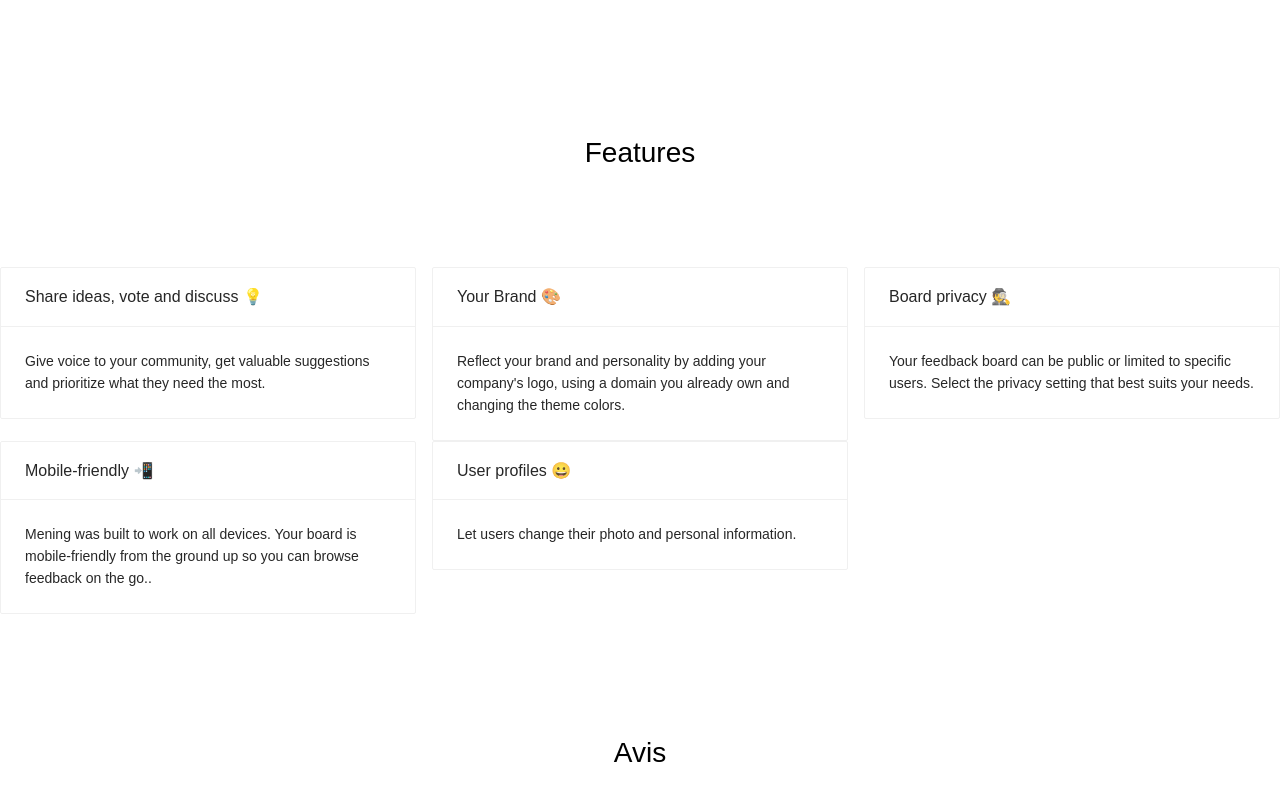
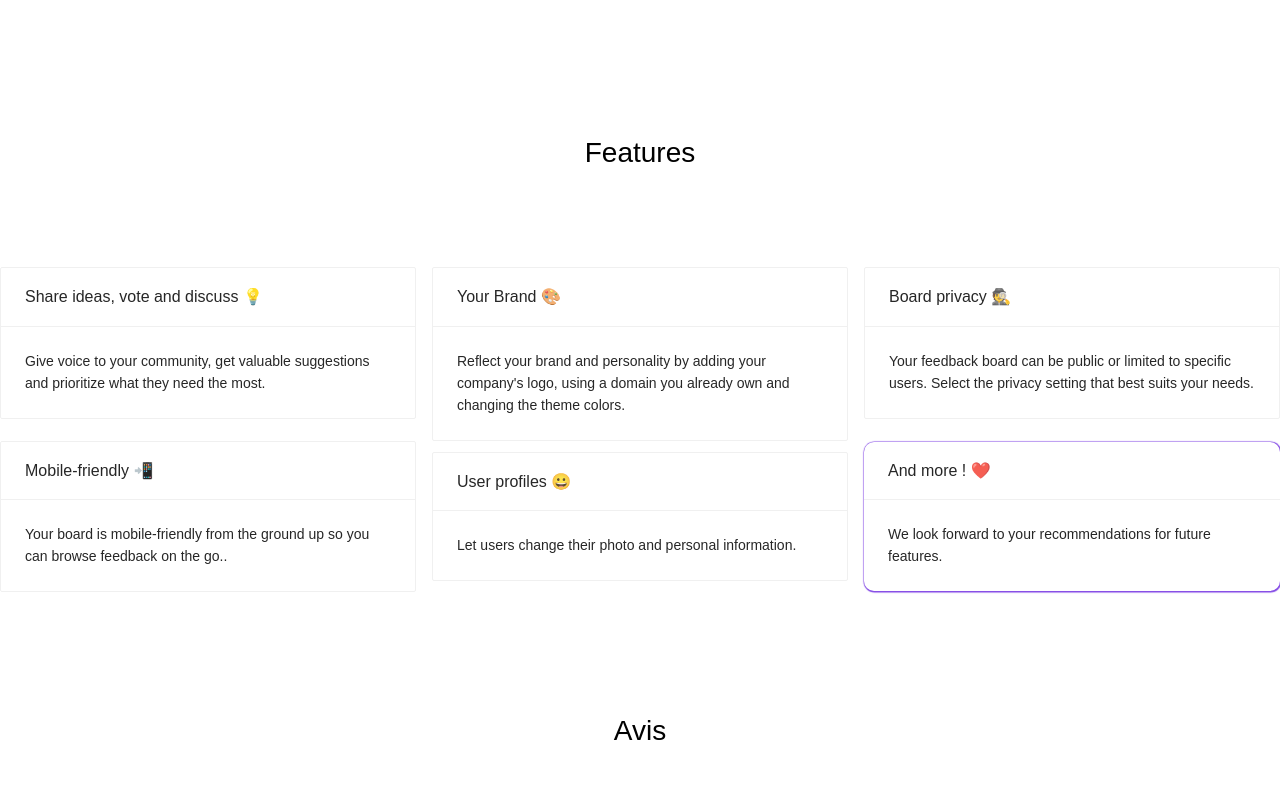
Before and after one commit to charlotte987/Mening, a React (Create React App) app in the folder reactapp/: page / in a window 1280 px wide. Shown: the part 528-1328 px from the top of the page. Built offline with nearby package versions, Linux system fonts and the light colour scheme; the HTML template or start-up script is replaced by a standard one.

Commit message:
card homepage

```diff
--- a/reactapp/src/pages/index.js
+++ b/reactapp/src/pages/index.js
@@ -9,8 +9,11 @@ import {
   Btn,
   DivTitle,
   featureDiv,
+  Feature,
+  Line,
 } from "../styles/StyledContent";
 import Navbar from "../components/Navbar";
+
 import "antd/dist/antd.css";
 import { Card, Col, Row } from "antd";
 
@@ -60,12 +63,11 @@ const Home = () => {
             </Row>
           </div>
           <div className="site-card-wrapper">
-            <Row gutter={16}>
+            <Line gutter={16}>
               <Col span={8}>
                 <Card title="Mobile-friendly 📲" bordered={true}>
-                  Mening was built to work on all devices. Your board is
-                  mobile-friendly from the ground up so you can browse feedback
-                  on the go..
+                  Your board is mobile-friendly from the ground up so you can
+                  browse feedback on the go..
                 </Card>
               </Col>
               <Col span={8}>
@@ -73,7 +75,12 @@ const Home = () => {
                   Let users change their photo and personal information.
                 </Card>
               </Col>
-            </Row>
+              <Col span={8}>
+                <Feature title="And more ! ❤️" bordered={false}>
+                  We look forward to your recommendations for future features.
+                </Feature>
+              </Col>
+            </Line>
           </div>
         </featureDiv>
       </div>
--- a/reactapp/src/styles/StyledContent.js
+++ b/reactapp/src/styles/StyledContent.js
@@ -1,6 +1,7 @@
 import styled from "styled-components";
 import { NavLink as Link } from "react-router-dom";
 import { devices } from "./devices";
+import { Card, Col, Row } from "antd";
 
 export const HeroDiv = styled.div`
   display: flex;
@@ -85,7 +86,25 @@ export const BtnLink = styled(Link)`
 `;
 
 export const featureDiv = styled.div`
+  display: flex;
   justify-content: center;
   align-items: center;
+  height: 90%;
+  padding: 5% 10%;
+
+  @media (max-width: 768px) {
+    flex-wrap: wrap;
+  }
+`;
+
+export const Feature = styled(Card)`
+  box-shadow: 0.5px 0.5px 1px 1px #8247e5;
+  border-radius: 10px;
+  border-color: #8247e5;
+`;
+
+export const Line = styled(Row)`
   display: flex;
+  justify-content: center;
+  align-items: center;
 `;
```
